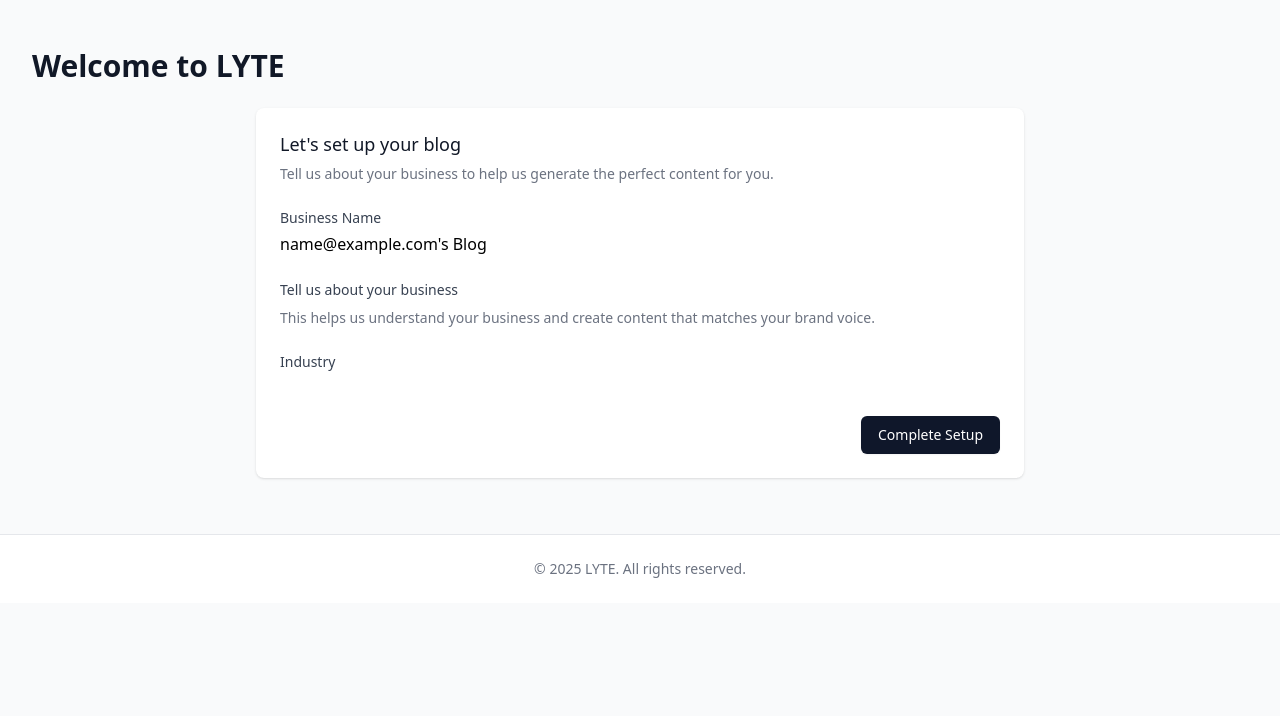
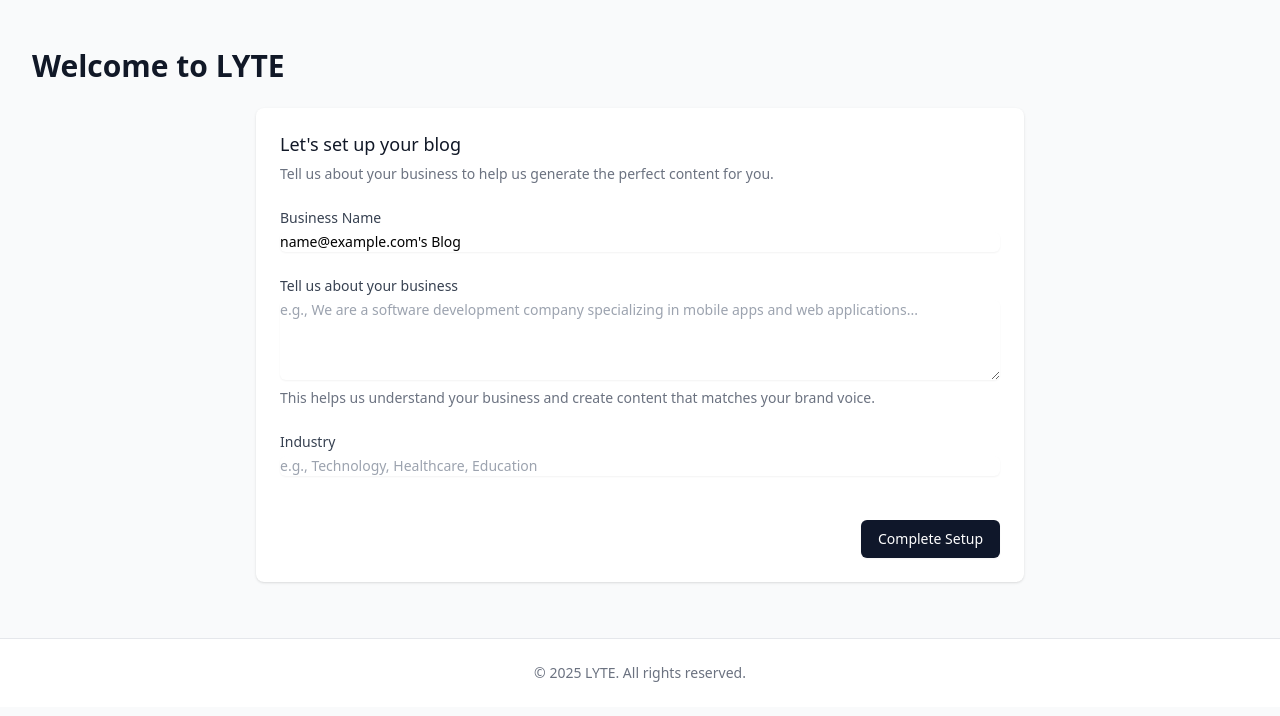
Before and after one commit to LYTE-studios/django-framer-api, a Django app: page /onboarding/ in a window 1280 px wide. Shown: the part 64-780 px from the top of the page. Run offline with Django 5.2, Linux system fonts and the light colour scheme; the visitor is signed in with stand-in values (Sample User, id 1); data comes from the database, SQL or seed files in the repository; data that the repository does not hold is empty; some libraries are stand-ins or nearby versions.

Commit message:
Update onboarding.html

```diff
--- a/api/blogs/templates/client/onboarding.html
+++ b/api/blogs/templates/client/onboarding.html
@@ -41,11 +41,14 @@
 
                 <!-- Business Name -->
                 <div>
-                    <label for="{{ form.name.id_for_label }}" class="block text-sm font-medium text-gray-700">
+                    <label for="id_name" class="block text-sm font-medium text-gray-700">
                         Business Name
                     </label>
                     <div class="mt-1">
-                        {{ form.name }}
+                        <input type="text" name="name" id="id_name" required
+                            class="shadow-sm focus:ring-primary focus:border-primary block w-full sm:text-sm border-gray-300 rounded-md"
+                            placeholder="e.g., Acme Corporation"
+                            value="{{ form.name.value|default:'' }}">
                         {% if form.name.errors %}
                             <p class="mt-2 text-sm text-red-600">{{ form.name.errors.0 }}</p>
                         {% endif %}
@@ -54,11 +57,13 @@
 
                 <!-- Business Description -->
                 <div>
-                    <label for="{{ form.description.id_for_label }}" class="block text-sm font-medium text-gray-700">
+                    <label for="id_description" class="block text-sm font-medium text-gray-700">
                         Tell us about your business
                     </label>
                     <div class="mt-1">
-                        {{ form.description }}
+                        <textarea id="id_description" name="description" rows="4" required
+                            class="shadow-sm focus:ring-primary focus:border-primary block w-full sm:text-sm border-gray-300 rounded-md"
+                            placeholder="e.g., We are a software development company specializing in mobile apps and web applications...">{{ form.description.value|default:'' }}</textarea>
                         {% if form.description.errors %}
                             <p class="mt-2 text-sm text-red-600">{{ form.description.errors.0 }}</p>
                         {% endif %}
@@ -70,11 +75,14 @@
 
                 <!-- Industry -->
                 <div>
-                    <label for="{{ form.industry.id_for_label }}" class="block text-sm font-medium text-gray-700">
+                    <label for="id_industry" class="block text-sm font-medium text-gray-700">
                         Industry
                     </label>
                     <div class="mt-1">
-                        {{ form.industry }}
+                        <input type="text" name="industry" id="id_industry" required
+                            class="shadow-sm focus:ring-primary focus:border-primary block w-full sm:text-sm border-gray-300 rounded-md"
+                            placeholder="e.g., Technology, Healthcare, Education"
+                            value="{{ form.industry.value|default:'' }}">
                         {% if form.industry.errors %}
                             <p class="mt-2 text-sm text-red-600">{{ form.industry.errors.0 }}</p>
                         {% endif %}
```
